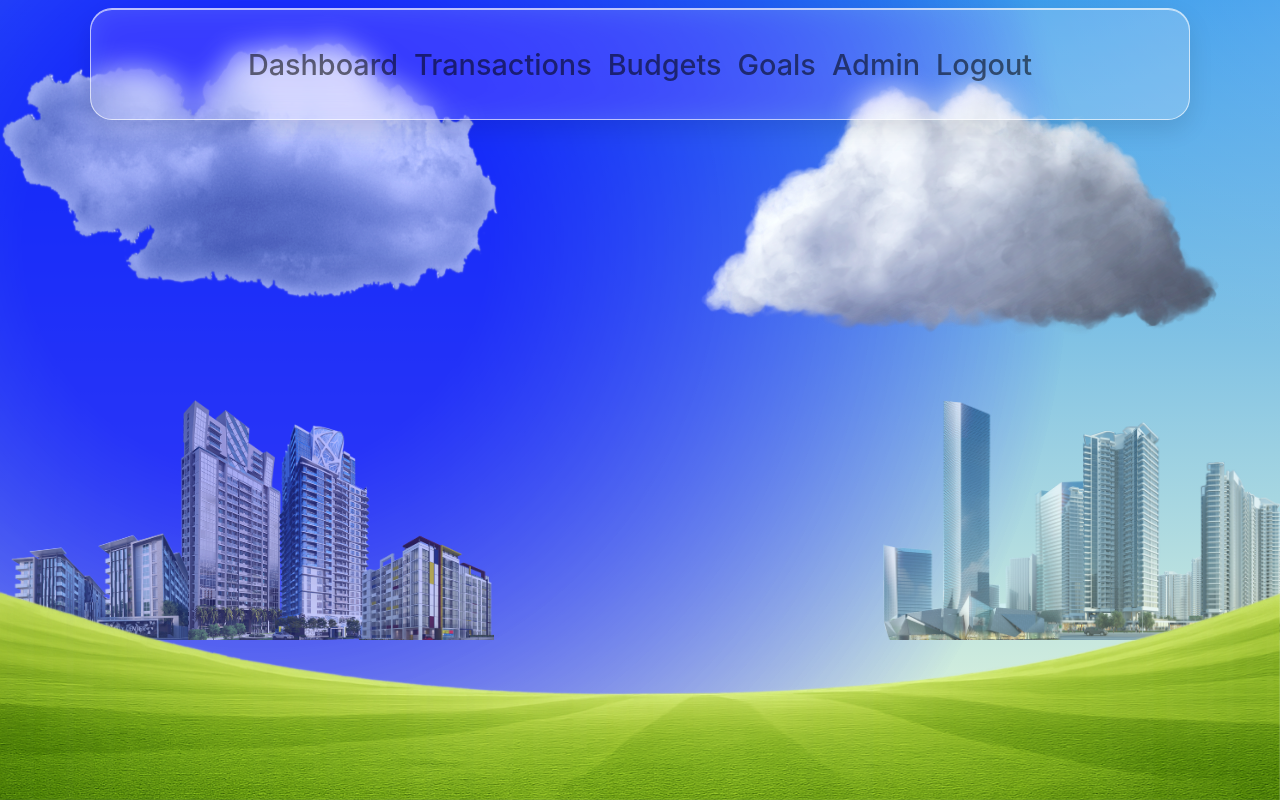
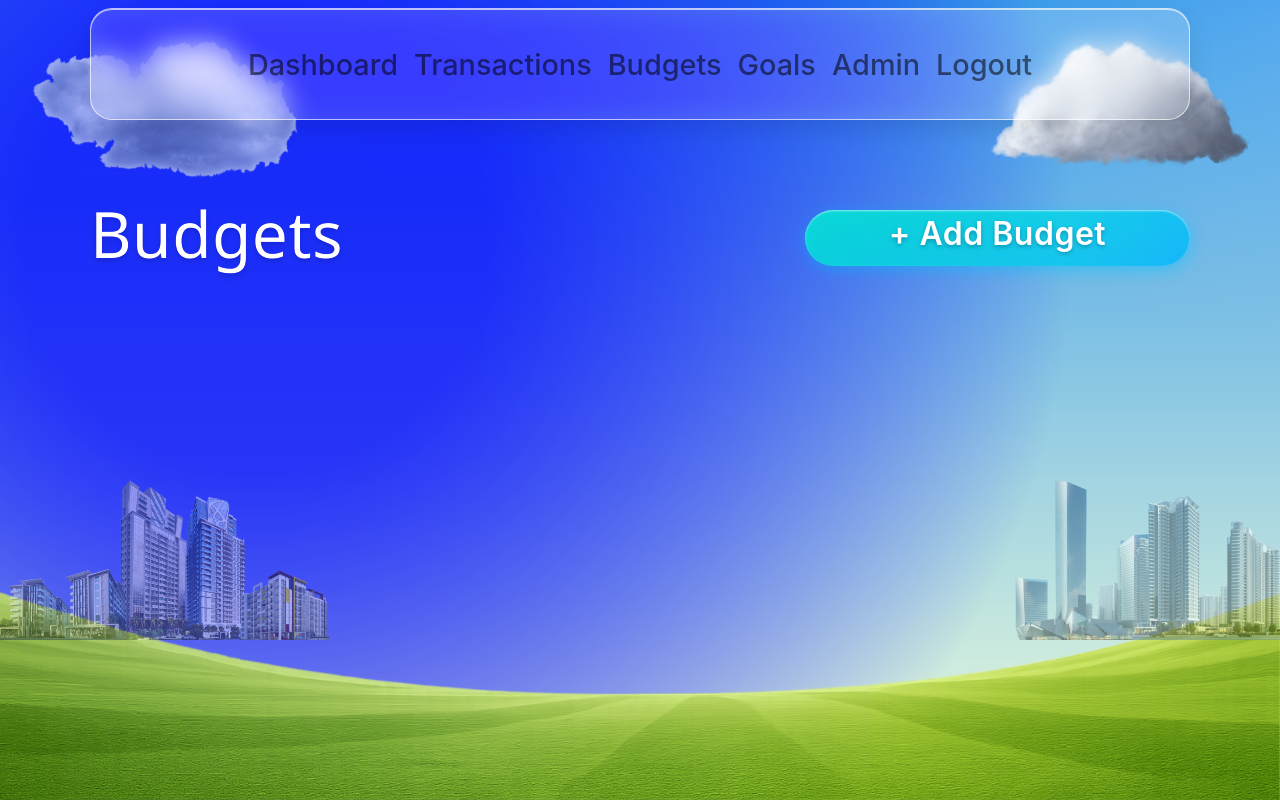
Before and after one commit to PeterCones/Finance-Tracker, a Django app: page /budgets/ in a window 1280 px wide. Run offline with Django 4.2, Linux system fonts and the light colour scheme; the visitor is signed in with stand-in values (Sample User, id 1); parts of the project's set-up code (start-up, migrations or seed data) failed here and were passed over; some libraries are stand-ins or nearby versions.

Commit message:
Set DEBUG to False in settings.py and enhance layout in budgets and dashboard templates

```diff
--- a/FinanceTracker/settings.py
+++ b/FinanceTracker/settings.py
@@ -32,7 +32,7 @@ SECRET_KEY = os.environ.get('SECRET_KEY')
 
 
 # SECURITY WARNING: don't run with debug turned on in production!
-DEBUG = os.getenv("DEBUG", "False") == "True"
+DEBUG = False
 
 ALLOWED_HOSTS = [
     'finance-tracker-production-ol-090f27f23bf4.herokuapp.com',
--- a/budgets/templates/budgets.html
+++ b/budgets/templates/budgets.html
@@ -2,4 +2,18 @@
 {% load static %}
 {% load crispy_forms_tags %}
 {% block content %}
+
+<div class="container row p-0 mt-5">
+  <div class="col d-flex justify-content-between px-0">
+    <h3 class="transactions-title">Budgets</h3>
+  </div>
+  <div class="col d-flex justify-content-center px-0">
+    <a
+      class="transaction-button ms-auto my-auto text-center"
+      href="{% url 'new_transaction' %}"
+      >+ Add Budget</a
+    >
+  </div>
+</div>
+
 {% endblock content %}
--- a/static/css/style.css
+++ b/static/css/style.css
@@ -30,7 +30,12 @@
         radial-gradient(900px 600px at 110% 0%, #ffffff33, transparent 60%),
         linear-gradient(180deg, var(--bg-start), var(--bg-end));
       background-attachment: fixed;
+
     }
+
+    /* Nav styling */
+
+
 
 
     /* Decorative droplets (subtle) */
@@ -58,8 +63,7 @@
       left: 0;
       right: 0;
       bottom: 0;
-      width: 100vw;
-      z-index: 2; /* Adjust as needed */
+      width:100% ;
       pointer-events: none; /* So it doesn't block clicks */
     }
 
@@ -68,18 +72,19 @@
       height:auto;
       object-fit: contain;
       display: block;
+      z-index: 1;
     }
 
     .foreground_cloud{
       position: fixed;
-      left: 0;
+      left: 2rem;
       top:5vh;
       pointer-events: none;
     }
 
     .cloud{
-      width:75%;
-      z-index: -1;
+      width:40%;
+      z-index: 1;
     }
 
     .foreground_cloud_2{
@@ -92,7 +97,7 @@
     }
 
     .cloud_2{
-      width:50%;
+      width:25%;
       display: block;
     }
 
@@ -101,23 +106,23 @@
       left: 0;
       right: 0;
       bottom: 20vh;
-      z-index: 1; /* Adjust as needed */
+      z-index: 999; /* Adjust as needed */
       pointer-events: none; /* So it doesn't block clicks */
       display: flex;
       justify-content: space-between;
       align-items: baseline;
-      opacity: 65%;
+      opacity: 50%;
     }
 
     .city{
-      height:30vh;
+      height:20vh;
       object-fit: contain;
       display: block;
     }
 
 
     .city_2{
-      height:30vh;
+      height:20vh;
       object-fit: contain;
       display: block;
     }
@@ -291,7 +296,7 @@ footer{font-size:.9rem; opacity:.8; padding-block:24px}
 
 .transaction {
   margin-top: 5vh;
-  min-height: 50vh;
+  min-height: 68vh;
 }
 
 /* Page Title (e.g., Transactions header) */
@@ -349,7 +354,7 @@ footer{font-size:.9rem; opacity:.8; padding-block:24px}
 }
 
 .trans_nav{
-  margin-top: 2vh;
+  margin-top: 12rem;
 }
 
 /* Table container with glass effect */
```
Also changed, not shown: dashboard/templates/index.html (+9 -0 lines).
